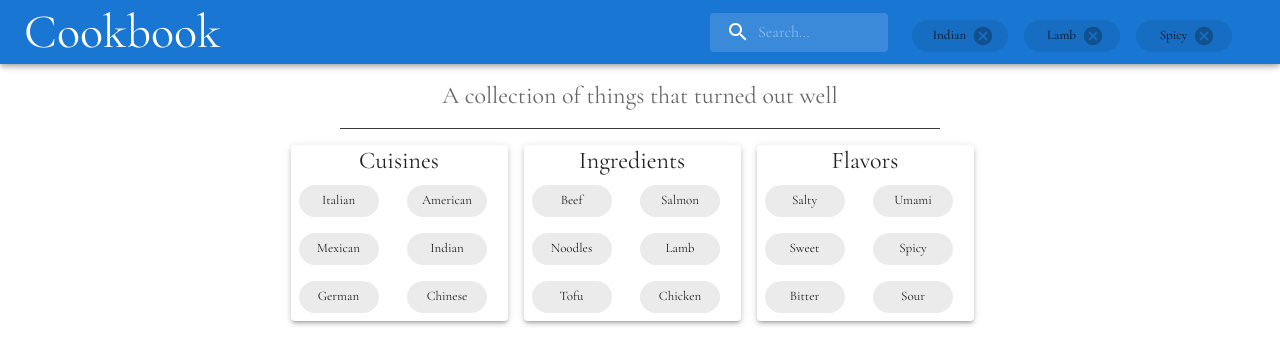
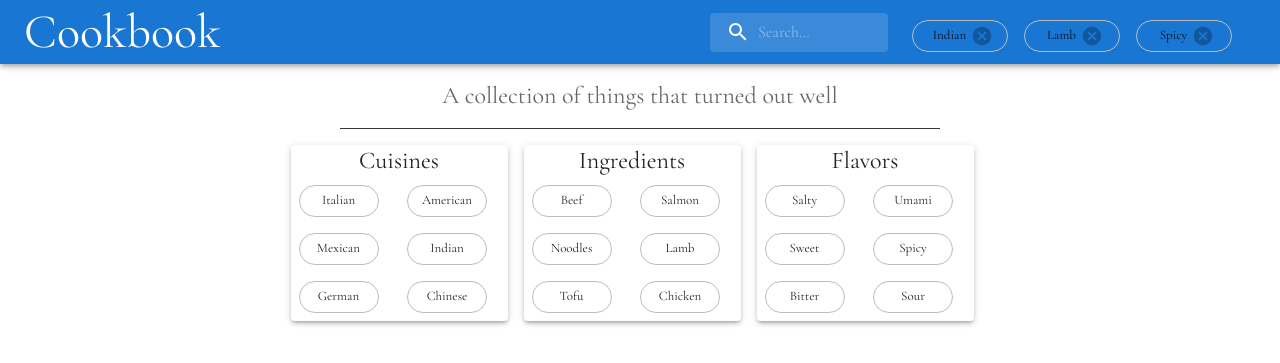
Before and after one commit to superham/Cookbook, a React (Create React App) app: page / in a window 1280 px wide. Shown: the top 363 px of the page. Built offline with nearby package versions, Linux system fonts and the light colour scheme.

Commit message:
add useFilters hook

```diff
--- a/src/components/Filters/AppBarFilters.tsx
+++ b/src/components/Filters/AppBarFilters.tsx
@@ -1,5 +1,6 @@
 import { Card, Chip, Grid, Container } from "@mui/material";
 import { useState } from "react";
+import { useFilters } from "src/use/useFilters/useFilters";
 
 interface ChipActionsProps {
   text: string;
@@ -10,16 +11,16 @@ const handleDelete = () => {
   console.info("You clicked the delete icon.");
 };
 function ChipActions({ text, setDisplay }: ChipActionsProps) {
-  const [varient, setVarient] = useState<"outlined" | "filled" | undefined>(
-    "outlined"
-  );
+  const filterMap = useFilters();
+  const [state, setState] = useState(false);
 
   return (
     <Chip
       label={text}
-      variant={"filled"}
+      variant={!state ? "outlined" : "filled"}
       onDelete={() => {
-        setDisplay(false);
+        filterMap.updateFilters(text);
+        setState(filterMap.filterMap.get(text) || false);
       }}
       sx={{ width: "6rem" }}
     />
--- a/src/components/Filters/Filters.tsx
+++ b/src/components/Filters/Filters.tsx
@@ -7,7 +7,7 @@ import {
   Paper,
   Typography,
 } from "@mui/material";
-import { useState } from "react";
+import { useEffect, useState, useCallback } from "react";
 import { useFilters } from "../../use/useFilters/useFilters";
 
 interface variants {
@@ -25,48 +25,23 @@ interface handleClickProps {
 }
 
 function FilterGroup() {
-  const handleClick = ({ text, filter, filterMap }: any) => {
-    console.info(`You clicked the ${text} chip`);
-    console.info(`State is ${filter}`);
-    console.info("----------------");
-  };
-
-  const handleDelete = () => {
-    console.info("You clicked the delete icon.");
-  };
-
-  const getVarient = (varient: boolean | undefined) => {
-    if (varient) {
-      return "outlined";
-    }
-
-    return "filled";
-  };
-
   function ChipActions(text: ChipActionsProps) {
     const filterMap = useFilters();
-    const varient = filterMap.filterMap.get(text.text);
-    console.log(varient);
+    const [state, setState] = useState(false);
 
     return (
       <Chip
         label={text.text}
         onClick={() => {
-          console.info(`You clicked the ${text.text} chip`);
-          console.info(`State is ${varient}`);
-          console.info("----------------");
-
-          const updatedMap = filterMap.setFilterMap(text.text, !varient);
-          filterMap.setFilterMap();
+          filterMap.updateFilters(text.text);
+          setState(filterMap.filterMap.get(text.text) || false);
         }}
-        variant={getVarient(varient)}
-        // onDelete={handleDelete}
+        variant={!state ? "outlined" : "filled"}
         sx={{ width: "5rem" }}
       />
     );
   }
 
-  // TODO: chips lose state when out of view....
   return (
     <Container
       maxWidth="md"
--- a/src/use/useFilters/useFilters.tsx
+++ b/src/use/useFilters/useFilters.tsx
@@ -1,4 +1,10 @@
-import React, { useState } from "react";
+import { FilterDrama } from "@mui/icons-material";
+import React, { useState, useEffect } from "react";
+
+interface updateFiltersProps {
+  type: string;
+  active: boolean;
+}
 
 function useFilters() {
   const [filterMap, setFilterMap] = useState(
@@ -23,7 +29,14 @@ function useFilters() {
     ])
   );
 
-  return { filterMap, setFilterMap };
+  const updateFilters = (type: string) => {
+    let updatedMap = filterMap;
+    const currState = updatedMap.get(type);
+    updatedMap.set(type, !currState);
+    setFilterMap(updatedMap);
+  };
+
+  return { filterMap, updateFilters };
 }
 
 export { useFilters };
```
